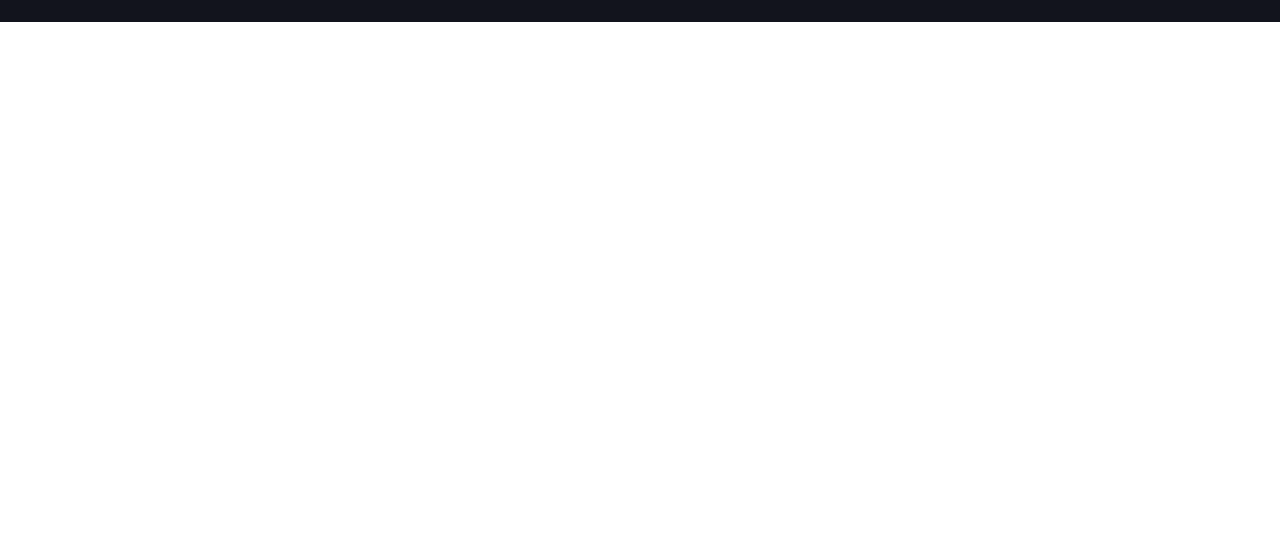
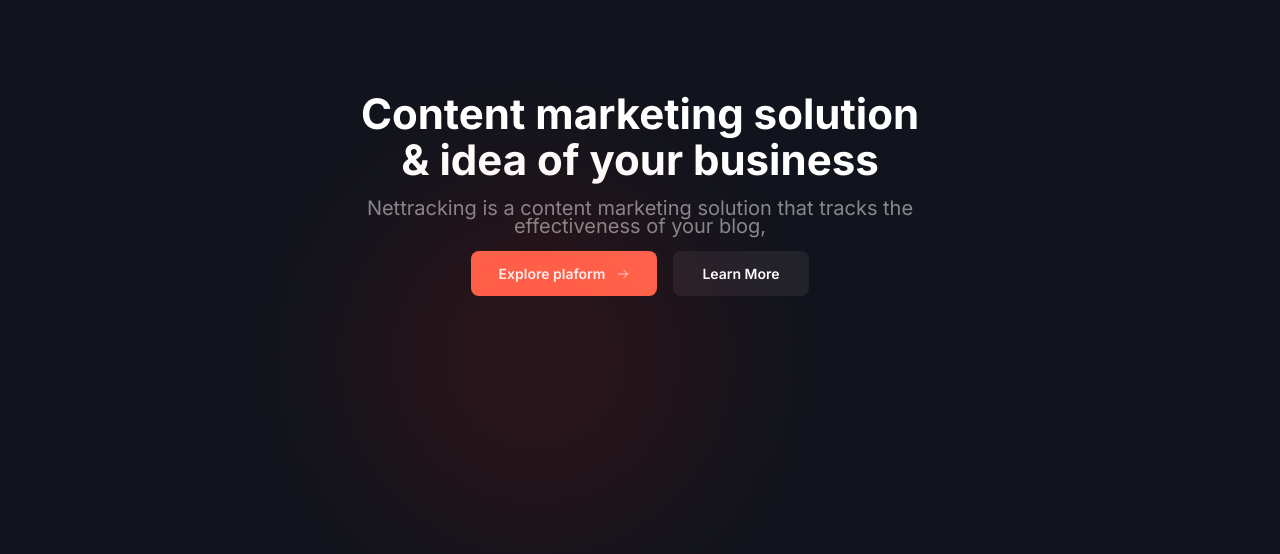
Before and after one commit to ashraf56/Nettracking-Marketing-Website, a plain HTML site: page index.html in a window 1280 px wide. Shown: the part 58-612 px from the top of the page. Drawn offline with nearby package versions, Linux system fonts and the light colour scheme.

Commit message:
Header completed

```diff
--- a/index.html
+++ b/index.html
@@ -14,14 +14,16 @@
     <title>Document</title>
 </head>
 
-<body>
+<body class="relative">
     <!-- navbar section -->
     <section class="bg-[#12141D] container flex items-center  w-full max-w-full  text-white h-[80px]">
         <nav class="flex items-center justify-around md:justify-between container mx-auto">
             <menu class="flex items-center  gap-14">
+                <!-- logo -->
                 <div>
                     <img src="images/logo.png" width="138px" height="30px">
                 </div>
+                <!-- menu items -->
                 <ul class=" hidden justify-between gap-10 text-[13px] leading-[15px] lg:flex">
                     <li class="font-[600]">Features</li>
                     <li class="opacity-[60%] font-[500] ">Pricing</li>
@@ -32,7 +34,7 @@
                 </ul>
             </menu>
 
-
+            <!-- buttons  -->
             <div class="gap-3 flex ">
                 <button type="button"
                     class="w-[74px]  leading-[15px] h-[30px] text-[13px] bg-[#1D1F29]  font-[600] rounded-[4px] hidden lg:block">Sign
@@ -48,6 +50,38 @@
         </nav>
 
     </section>
+
+    <!-- header section -->
+    <header class="container w-full max-w-full text-center   h-[343px] flex flex-col justify-center items-center">
+        <div class="w-full max-w-[335px]  lg:max-w-[590px] space-y-4 flex justify-center flex-col  items-center">
+            <h1 class="font-[700] leading-[32px] md:leading-[46px] text-[26px] lg:text-[42px] text-white"> Content
+                marketing solution &
+                idea of your business</h1>
+            <p class="font-[400] leading-[18px] text-[12px] lg:text-[20px]  text-[#87888D]">Nettracking is a content
+                marketing solution
+                that tracks the effectiveness of your blog,</p>
+            <div class="flex gap-4 justify-center">
+                <button
+                    class=" w-[104px] lg:w-[186px] h-[26px] lg:h-[45px] flex items-center gap-1 lg:gap-3
+                     justify-center bg-[#FF664F] rounded-[4.56px] lg:rounded-[8px] text-[9px] lg:text-[14px] text-white font-[600] leading-[12px]">
+                    Explore plaform
+                    <img src="images/ArrowRight.svg" class="bg-transparent w-2 lg:w-3" />
+                </button>
+                <button class=" w-[75px] lg:w-[136px] h-[26px] lg:h-[45px]
+                      bg-[#22222B] rounded-[4.56px] lg:rounded-[8px] text-[9px] lg:text-[14px] text-white font-[600]
+                      leading-[12px]">
+                    Learn More
+                </button>
+            </div>
+        </div>
+
+    </header>
+    <!-- circles -->
+    <div
+        class="w-[220px] h-[220px] lg:w-[366px] lg:h-[366px] bg-[#FF1B0033] blur-3xl opacity-45  rounded-full absolute    top-[212px] left-[77px]  content-none  lg:top-[234px] lg:left-[353px]">
+
+    </div>
+
 </body>
 
 </html>
--- a/input.css
+++ b/input.css
@@ -4,4 +4,5 @@
     margin: 0;
     padding: 0;
     font-family:"Inter", sans-serif ;
+    background-color: #12141D;
 }
```
Also changed, not shown: images/ArrowRight.svg (added). Lines whose indentation alone changed are shown as unchanged.
